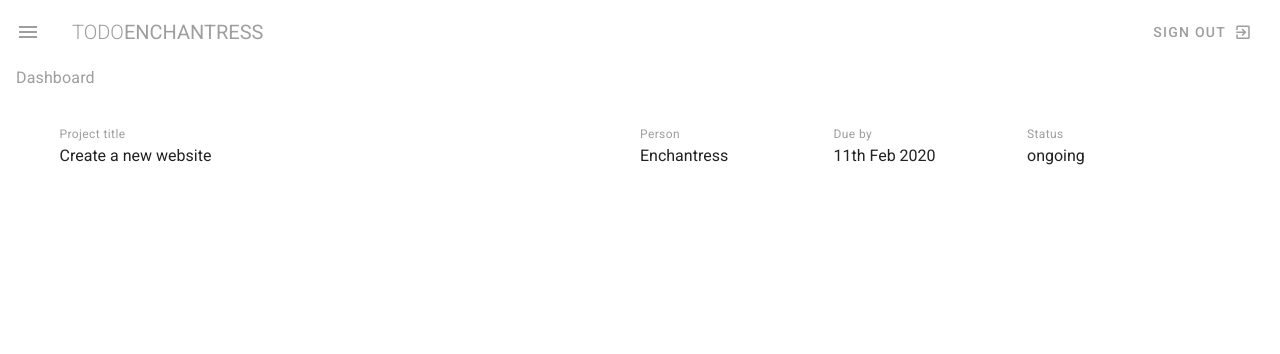
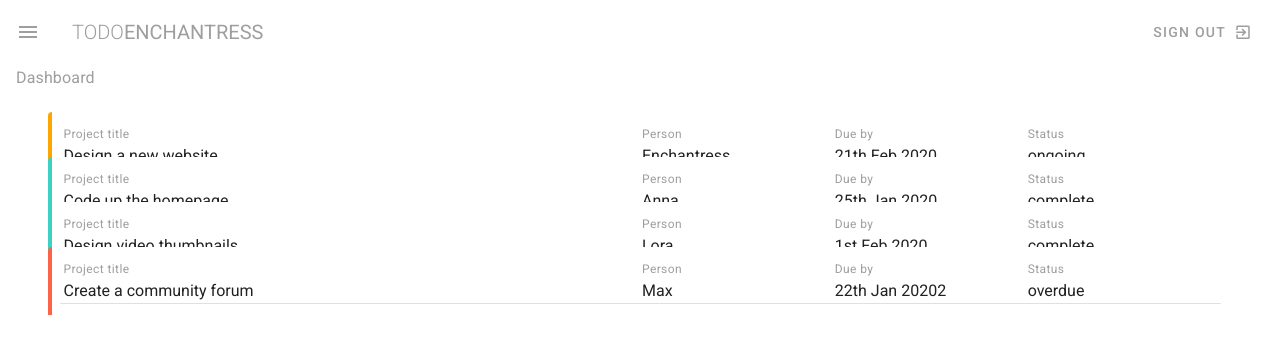
Before and after one commit to EnchantressSam/learnVuetifyTodo, a Vue app: page / in a window 1280 px wide. Shown: the top 354 px of the page. Built offline with nearby package versions, Linux system fonts and the light colour scheme.

Commit message:
added project data

```diff
--- a/src/views/Dashboard.vue
+++ b/src/views/Dashboard.vue
@@ -2,34 +2,35 @@
   <div class="dashboard">
     <h1 class="subtitle-1 grey--text">Dashboard</h1>
     <v-container class="my-5">
-      <v-card flat class="pa-3">
-      <v-layout row wrap>
+
+      <v-card flat v-for="project in projects" :key="project.title">
+      <v-layout row wrap :class="`pa-3 project ${project.status}`">
         <v-flex xs12 md6>
           <div class="caption grey--text">
             Project title
             </div>
-            <div>Create a new website</div>
+            <div>{{ project.title }}</div>
         </v-flex>
         <v-flex xs6 sm4 md2>
           <div class="caption grey--text">
             Person
             </div>
-            <div>Enchantress</div>
+            <div>{{ project.person }}</div>
           </v-flex>
           <v-flex xs6 sm4 md2>
           <div class="caption grey--text">
             Due by
             </div>
-            <div>11th Feb 2020</div>
+            <div>{{ project. due }}</div>
           </v-flex>
           <v-flex xs2 sm4 md2>
           <div class="caption grey--text">
             Status
             </div>
-            <div>ongoing</div>
+            <div>{{ project.status }}</div>
           </v-flex>
       </v-layout>
-
+      <v-divider></v-divider>
 
       </v-card>
 
@@ -44,9 +45,26 @@
 export default {
   data() {
     return {
-
+      projects: [
+        {title: 'Design a new website', person: 'Enchantress', due: '21th Feb 2020', status: 'ongoing', content: 'Lorem ipsum dolor sit amet, consectetur adipisicing elit. Dolor libero, rem nam nihil nostrum numquam molestiae est sunt reiciendis doloribus consequuntur. Asperiores ipsam illo non! Cumque exercitationem voluptas asperiores non.'},
+        {title: 'Code up the homepage', person: 'Anna', due: '25th Jan 2020', status: 'complete', content: 'Lorem ipsum dolor sit amet, consectetur adipisicing elit. Dolor libero, rem nam nihil nostrum numquam molestiae est sunt reiciendis doloribus consequuntur. Asperiores ipsam illo non! Cumque exercitationem voluptas asperiores non.'},
+        {title: 'Design video thumbnails', person: 'Lora', due: '1st Feb 2020', status: 'complete', content: 'Lorem ipsum dolor sit amet, consectetur adipisicing elit. Dolor libero, rem nam nihil nostrum numquam molestiae est sunt reiciendis doloribus consequuntur. Asperiores ipsam illo non! Cumque exercitationem voluptas asperiores non.'},
+        {title: 'Create a community forum', person: 'Max', due: '22th Jan 20202', status: 'overdue', content: 'Lorem ipsum dolor sit amet, consectetur adipisicing elit. Dolor libero, rem nam nihil nostrum numquam molestiae est sunt reiciendis doloribus consequuntur. Asperiores ipsam illo non! Cumque exercitationem voluptas asperiores non.'}
+      ]
     }
   },
   }
 
 </script>
+
+<style>
+  .project.complete{
+    border-left: 4px solid #3cd1c2;
+  }
+  .project.ongoing{
+    border-left: 4px solid orange;
+  }
+  .project.overdue{
+    border-left: 4px solid tomato;
+  }
+</style>
```
